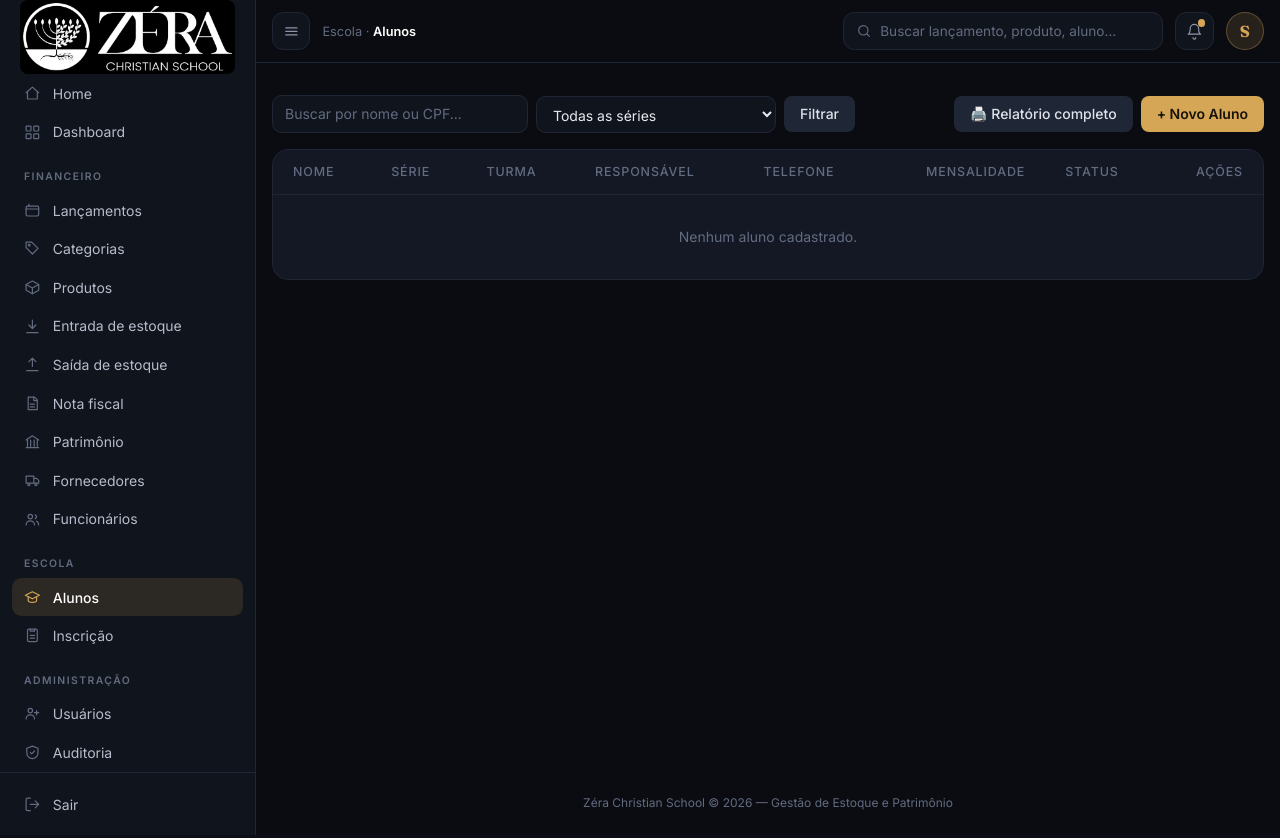
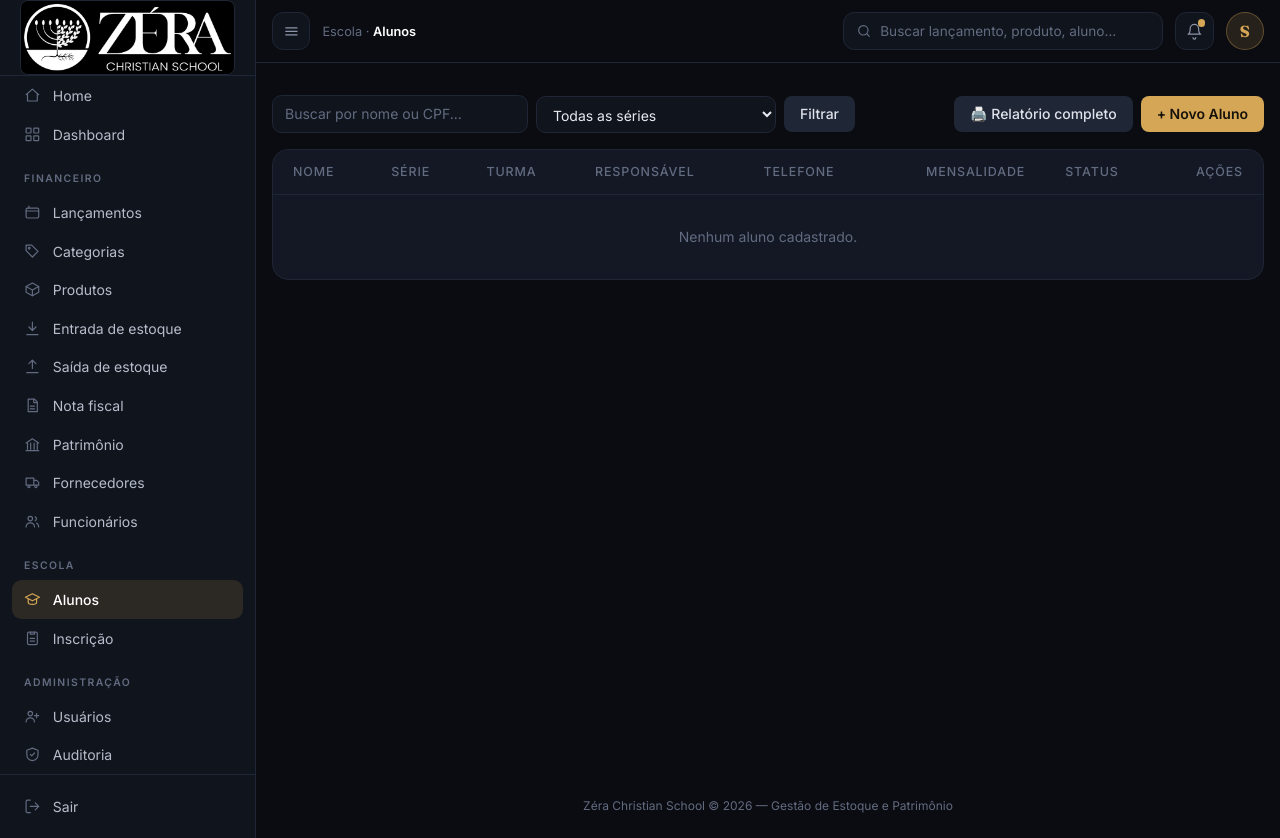
Before and after one commit to HudsonPugliesi/zera-sistema, a Flask app: page /alunos in a window 1280 px wide. Run offline with Flask 3, Linux system fonts and the light colour scheme; the visitor is signed in with stand-in values (Sample User, id 1); data that the repository does not hold is empty.

Commit message:
Adiciona borda visível ao redor da logo e divisor antes do menu
O preto da imagem é quase idêntico à cor de fundo do painel lateral,
então o espaçamento existente ficava opticamente imperceptível. A borda
sutil cria contraste e torna o respaço visível.

Co-Authored-By: Claude Sonnet 5 <noreply@anthropic.com>

```diff
--- a/templates/base.html
+++ b/templates/base.html
@@ -69,8 +69,8 @@
 
   <!-- Sidebar -->
   <aside class="zs-side hidden md:flex md:flex-col w-64 shrink-0 sticky top-0 h-screen">
-    <div class="flex items-center justify-center px-5 pt-10 pb-6">
-      <img src="{{ url_for('static', filename='img/zera-logo-horizontal.png') }}" alt="Zéra Christian School" class="w-full h-auto rounded-lg">
+    <div class="flex items-center justify-center px-5 pt-10 pb-6 border-b" style="border-color:var(--line)">
+      <img src="{{ url_for('static', filename='img/zera-logo-horizontal.png') }}" alt="Zéra Christian School" class="w-full h-auto rounded-lg" style="border:1px solid var(--line)">
     </div>
     <nav class="flex-1 overflow-y-auto px-3 pt-5 pb-4">
       {% for item in nav %}
```
